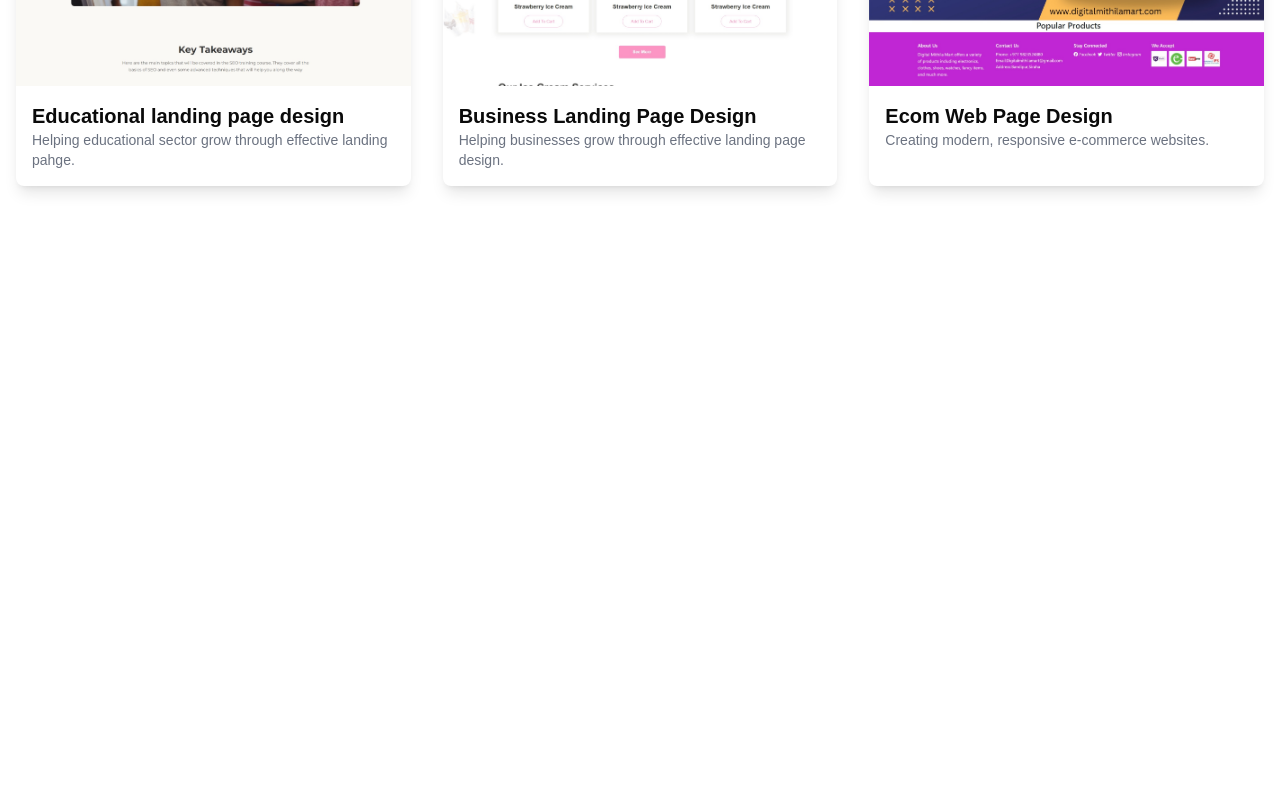
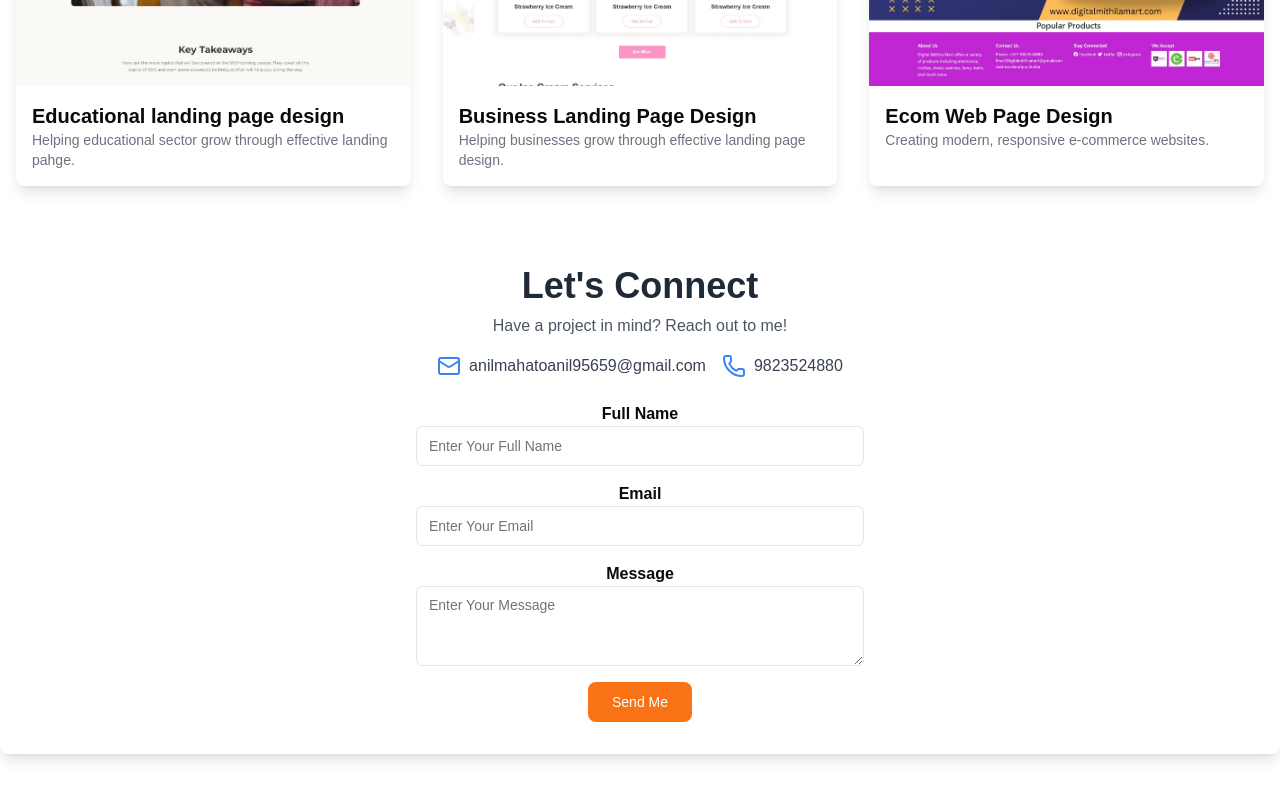
Before and after one commit to anil487/anilportfolio, a Next.js app: page / in a window 1280 px wide. Shown: the part 1702-2502 px from the top of the page. Before the commit the page ends 2160 px from the top, so only its background shows below. Built offline with nearby package versions, Linux system fonts and the light colour scheme.

Commit message:
added contactform to homepage

```diff
--- a/src/app/components/contactform.tsx
+++ b/src/app/components/contactform.tsx
@@ -53,7 +53,7 @@ const ContactForm = () => {
   return (
     <div className="p-8 bg-white rounded-lg shadow-lg text-center">
       <Toaster position="top-center" reverseOrder={false} />
-      <h2 className="text-3xl font-bold text-gray-800 mb-2">Let&apos;s Connect</h2>
+      <h2 className="text-4xl font-bold text-gray-800 mb-2">Let&apos;s Connect</h2>
       <p className="text-gray-600 mb-4">Have a project in mind? Reach out to me!</p>
 
       <div className="flex flex-col md:flex-row items-center justify-center gap-4">
@@ -72,7 +72,7 @@ const ContactForm = () => {
         className="mt-6 flex flex-col items-center gap-4 justify-center w-full max-w-md mx-auto"
       >
         <div className="w-full">
-          <Label htmlFor="name">Full Name</Label>
+          <Label className="text-base font-semibold" htmlFor="name">Full Name</Label>
           <Input
             id="name"
             type="text"
@@ -84,7 +84,7 @@ const ContactForm = () => {
           />
         </div>
         <div className="w-full">
-          <Label htmlFor="email">Email</Label>
+          <Label className="text-base font-semibold"  htmlFor="email">Email</Label>
           <Input
             id="email"
             type="email"
@@ -96,7 +96,7 @@ const ContactForm = () => {
           />
         </div>
         <div className="w-full">
-          <Label htmlFor="message">Message</Label>
+          <Label className="text-base font-semibold"  htmlFor="message">Message</Label>
           <Textarea
             id="message"
             name="message"
@@ -106,8 +106,8 @@ const ContactForm = () => {
             required
           />
         </div>
-        <Button type="submit" className="bg-orange-500 text-white px-6 py-2 rounded-lg" disabled={isSending}>
-          {isSending ? "Sending..." : "Contact Me"}
+        <Button type="submit" className="bg-orange-500 hover:bg-orange-700 text-white px-6 py-2 rounded-lg" disabled={isSending}>
+          {isSending ? "Sending..." : "Send Me"}
         </Button>
       </form>
     </div>
--- a/src/app/contact/page.tsx
+++ b/src/app/contact/page.tsx
@@ -1,10 +1,10 @@
 import React from 'react'
 import ContactForm from '../components/contactform'
 
-const page = () => {
+const Contactpage = () => {
   return (
     <ContactForm/>
   )
 }
 
-export default page
+export default Contactpage
--- a/src/app/page.tsx
+++ b/src/app/page.tsx
@@ -1,4 +1,5 @@
 
+import ContactForm from "./components/contactform";
 import Hero from "./components/hero";
 import ProjectShowcase from "./components/projectcard";
 import Services from "./components/servicescard";
@@ -10,6 +11,8 @@ export default function Home() {
    <Hero />
    <Services />
    <ProjectShowcase />
+   <ContactForm />
+
 
    </>
   );
```
